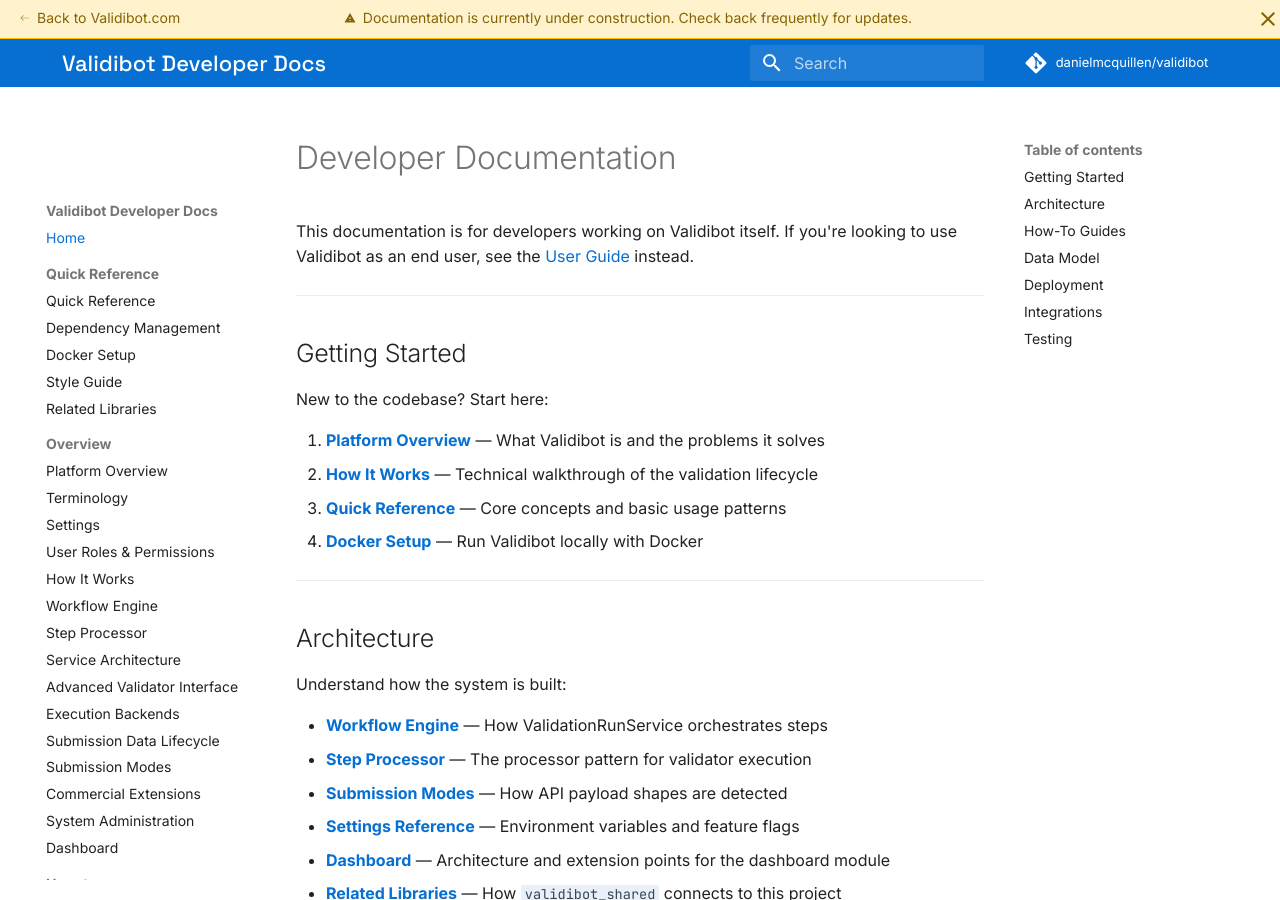
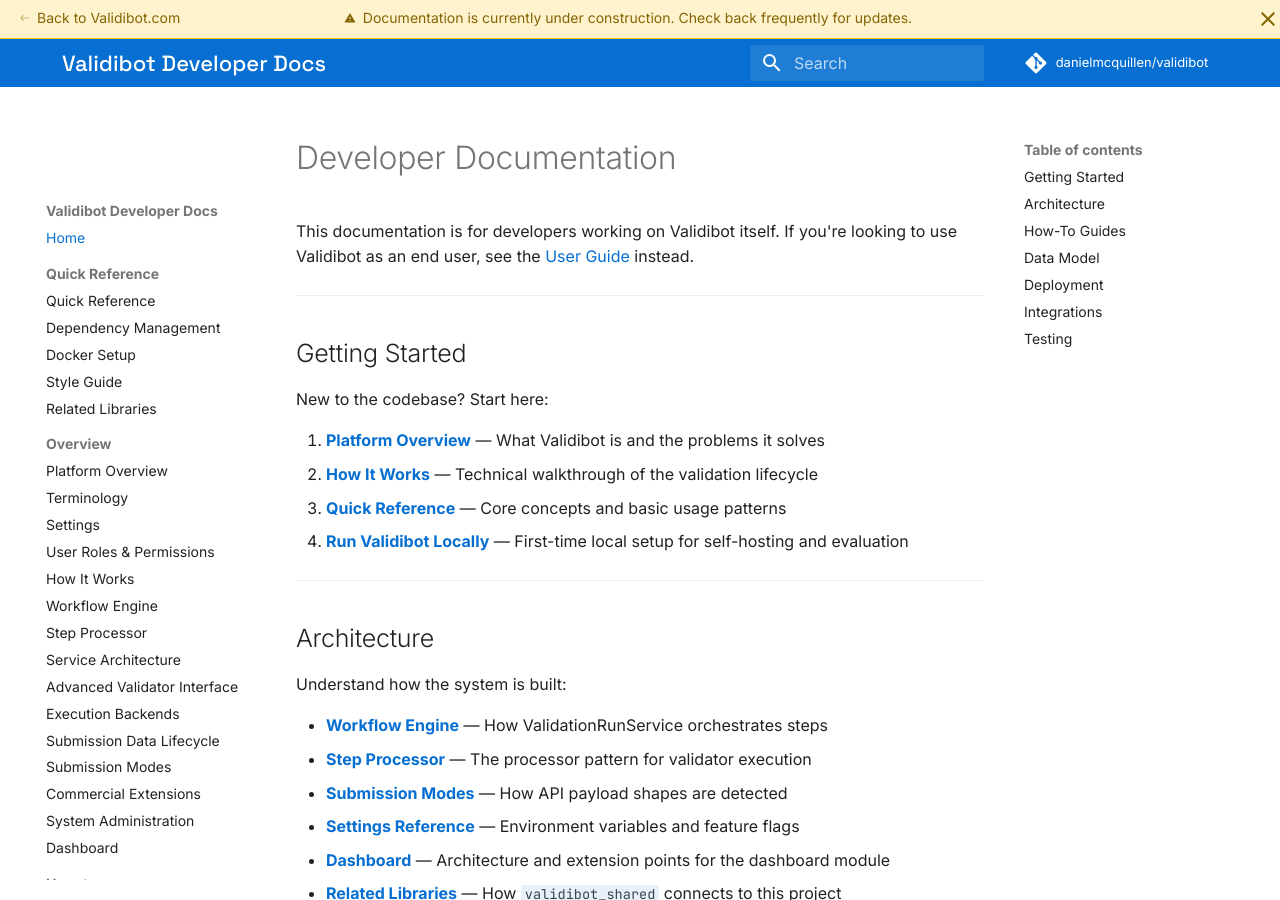
Before and after one commit to danielmcquillen/validibot, an MkDocs documentation site: the page built from docs/dev_docs/index.md, in a window 1280 px wide and 900 px high. Built offline with MkDocs 1.6.1 and Material for MkDocs 9.7.7, drawn with Linux system fonts in a browser that asks for light colours; comment, search, counter and statistics services are not loaded.

Commit message:
Fix issues in docs

```diff
--- a/docs/dev_docs/index.md
+++ b/docs/dev_docs/index.md
@@ -11,7 +11,7 @@
 1. **[Platform Overview](overview/platform_overview.md)** — What Validibot is and the problems it solves
 2. **[How It Works](overview/how_it_works.md)** — Technical walkthrough of the validation lifecycle
 3. **[Quick Reference](quick_reference.md)** — Core concepts and basic usage patterns
-4. **[Docker Setup](docker.md)** — Run Validibot locally with Docker
+4. **[Run Validibot Locally](deployment/deploy-local.md)** — First-time local setup for self-hosting and evaluation
 
 ---
 
```
Also changed, not shown: docs/dev_docs/deployment/environment-configuration.md (+1 -1 lines).
